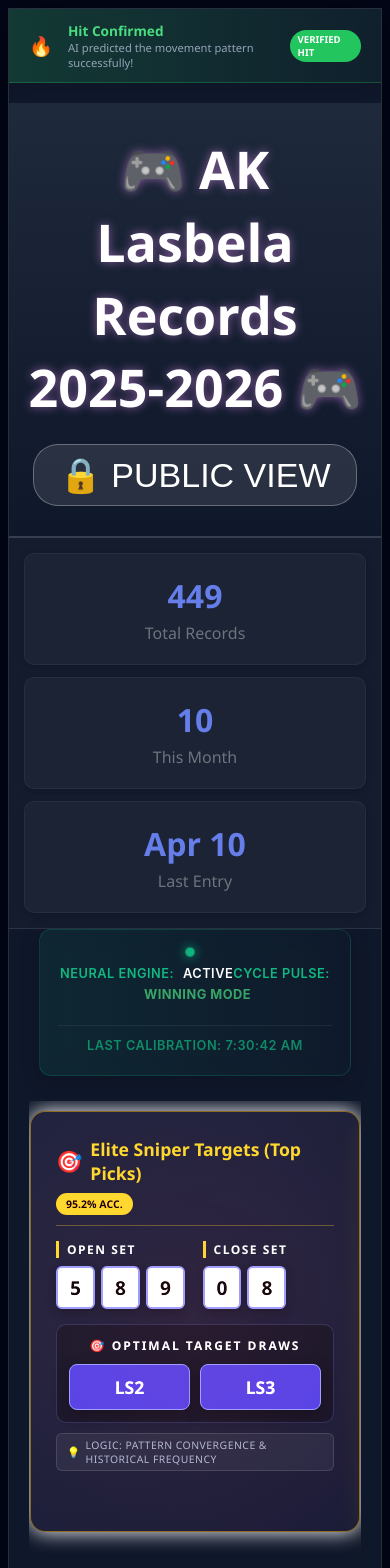
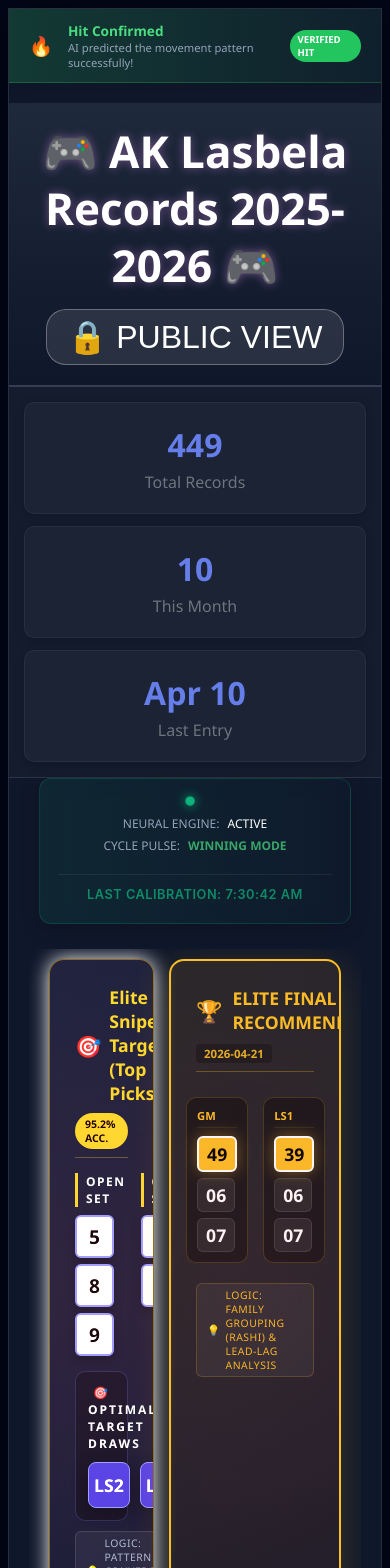
Before and after one commit to umairrana007/ak-lasbela-analysis, a React app in the folder frontend/: page / in a window 390 px wide. Shown: the top 1568 px of the page. Built offline with nearby package versions, Linux system fonts and the light colour scheme; no server answers; the database is empty; the HTML template or start-up script is replaced by a standard one.

Commit message:
UI: Refined mobile responsiveness for iPhone 12 Pro and Samsung S20 Ultra. Fixed Intelligence Center swiping and status banner stacking.

```diff
--- a/frontend/src/App.jsx
+++ b/frontend/src/App.jsx
@@ -550,11 +550,11 @@ const App = () => {
             <div className="ai-status-banner">
                 <div className="status-primary">
                     <span className="ai-status-indicator"></span>
-                    <span className="neural-calibration-text">
-                        NEURAL ENGINE: <span style={{color: '#fff', marginLeft: '5px'}}>ACTIVE</span>
+                    <div className="neural-calibration-content">
+                        <span className="neural-engine-label">NEURAL ENGINE: <span style={{color: '#fff', marginLeft: '5px'}}>ACTIVE</span></span>
                         <span className="status-divider">|</span>
-                        CYCLE PULSE: <span style={{color: '#4ade80', marginLeft: '5px', animation: 'pulse 2s infinite', fontWeight: 'bold'}}>WINNING MODE</span>
-                    </span>
+                        <span className="cycle-pulse-label">CYCLE PULSE: <span style={{color: '#4ade80', marginLeft: '5px', animation: 'pulse 2s infinite', fontWeight: 'bold'}}>WINNING MODE</span></span>
+                    </div>
                 </div>
                 <div className="neural-calibration-text status-secondary" style={{opacity: 0.8, fontSize: '0.75em'}}>
                     LAST CALIBRATION: {calibrationTime}
@@ -788,7 +788,7 @@ const App = () => {
 
                             <div className="main-section" style={{background: 'linear-gradient(135deg, #4ade80 0%, #22c55e 100%)', borderRadius: '10px', padding: '15px', marginTop: '10px'}}>
                                 <div className="main-label" style={{color: 'rgba(0,0,0,0.6)', fontWeight: '800', fontSize: '0.7em'}}>MAIN TARGET</div>
-                                <div className="main-value" style={{color: '#000', fontWeight: '950', fontSize: '2.5em', lineHeight: '1'}}>
+                                <div className="main-value" style={{color: '#000', fontWeight: '950', lineHeight: '1'}}>
                                     {predictions.results?.[key]?.primary !== undefined ? String(predictions.results[key].primary).padStart(2, '0') : '??'}
                                 </div>
                             </div>
@@ -811,16 +811,16 @@ const App = () => {
 
                 {/* Intelligence Footer Stats */}
                 <div className="intelligence-footer" style={{display: 'flex', gap: '15px', marginTop: '25px', padding: '20px', background: 'rgba(0,0,0,0.3)', borderRadius: '12px', border: '1px solid rgba(255,255,255,0.08)', flexWrap: 'wrap'}}>
-                    <div style={{flex: '1 1 100px', textAlign: 'center'}}>
-                        <div style={{fontSize: '0.65em', opacity: 0.6, textTransform: 'uppercase', letterSpacing: '1px', marginBottom: '5px'}}>COMBINED SUM</div>
-                        <div style={{fontSize: '1.5em', fontWeight: '950', color: '#fbbf24'}}>
+                    <div className="footer-stat">
+                        <div className="footer-stat-label">COMBINED SUM</div>
+                        <div className="footer-stat-value" style={{color: '#fbbf24'}}>
                             {Object.values(predictions.results || {}).reduce((sum, res) => sum + (parseInt(res.primary) || 0), 0)}
                         </div>
                     </div>
                     <div className="footer-divider" style={{width: '1px', background: 'rgba(255,255,255,0.1)'}}></div>
-                    <div style={{flex: '1 1 100px', textAlign: 'center'}}>
-                        <div style={{fontSize: '0.65em', opacity: 0.6, textTransform: 'uppercase', letterSpacing: '1px', marginBottom: '5px'}}>O/E RATIO</div>
-                        <div style={{fontSize: '1.5em', fontWeight: '950', color: '#818cf8'}}>
+                    <div className="footer-stat">
+                        <div className="footer-stat-label">O/E RATIO</div>
+                        <div className="footer-stat-value" style={{color: '#818cf8'}}>
                             {(() => {
                                 const vals = Object.values(predictions.results || {}).map(r => parseInt(r.primary)).filter(n => !isNaN(n));
                                 const odd = vals.filter(n => n % 2 !== 0).length;
@@ -829,9 +829,9 @@ const App = () => {
                         </div>
                     </div>
                     <div className="footer-divider" style={{width: '1px', background: 'rgba(255,255,255,0.1)'}}></div>
-                    <div style={{flex: '1 1 100px', textAlign: 'center'}}>
-                        <div style={{fontSize: '0.65em', opacity: 0.6, textTransform: 'uppercase', letterSpacing: '1px', marginBottom: '5px'}}>AVG GAP</div>
-                        <div style={{fontSize: '1.5em', fontWeight: '950', color: '#4ade80'}}>14.2d</div>
+                    <div className="footer-stat">
+                        <div className="footer-stat-label">AVG GAP</div>
+                        <div className="footer-stat-value" style={{color: '#4ade80'}}>14.2d</div>
                     </div>
                 </div>
 
--- a/frontend/src/index.css
+++ b/frontend/src/index.css
@@ -534,10 +534,10 @@ tbody tr:nth-child(even) .day-column {
     .header-responsive {
         display: flex !important;
         flex-direction: column !important;
-        gap: 15px !important;
-        padding: 30px 15px !important;
+        gap: 12px !important;
+        padding: 20px 10px !important;
         height: auto !important;
-        min-height: 120px !important;
+        min-height: 100px !important;
         align-items: center !important;
         text-align: center !important;
         background: linear-gradient(180deg, rgba(30, 41, 59, 1) 0%, rgba(15, 23, 42, 1) 100%) !important;
@@ -546,12 +546,12 @@ tbody tr:nth-child(even) .day-column {
     }
 
     .header-title {
-        font-size: 1.3em !important;
+        font-size: 1.1em !important;
         width: 100% !important;
         margin: 0 !important;
-        line-height: 1.4 !important;
+        line-height: 1.3 !important;
         color: #fff !important;
-        text-shadow: 0 0 10px rgba(240, 147, 251, 0.5) !important;
+        text-shadow: 0 0 10px rgba(240, 147, 251, 0.4) !important;
     }
 
     .admin-toggle-btn {
@@ -562,11 +562,11 @@ tbody tr:nth-child(even) .day-column {
         background: rgba(255,255,255,0.1) !important;
         border: 1px solid rgba(255,255,255,0.3) !important;
         color: #fff !important;
-        padding: 10px 25px !important;
-        border-radius: 25px !important;
-        font-size: 0.85em !important;
+        padding: 8px 20px !important;
+        border-radius: 20px !important;
+        font-size: 0.8em !important;
         width: auto !important;
-        margin-top: 5px !important;
+        margin-top: 2px !important;
         display: inline-block !important;
     }
 
@@ -585,9 +585,22 @@ tbody tr:nth-child(even) .day-column {
 
     .status-primary {
         flex-direction: column !important;
-        gap: 8px !important;
+        gap: 10px !important;
         display: flex !important;
         align-items: center !important;
+    }
+
+    .neural-calibration-content {
+        display: flex !important;
+        flex-direction: column !important;
+        gap: 5px !important;
+        align-items: center !important;
+    }
+
+    .neural-engine-label, .cycle-pulse-label {
+        font-size: 0.75em !important;
+        white-space: nowrap !important;
+        color: #94a3b8 !important;
     }
 
     .status-divider {
@@ -636,13 +649,38 @@ tbody tr:nth-child(even) .day-column {
         display: none;
     }
 
-    .neural-card, .prediction-item {
-        width: calc(100vw - 60px) !important; /* Adjusted for better fit */
+    .analysis-grid {
+        display: flex !important;
+        overflow-x: auto !important;
+        scroll-snap-type: x mandatory !important;
+        gap: 15px !important;
+        padding: 10px 5px !important;
+        margin: 0 -15px !important;
+        width: calc(100% + 30px) !important;
+        -webkit-overflow-scrolling: touch !important;
+    }
+
+    .prediction-item {
+        width: calc(100vw - 60px) !important;
         min-width: calc(100vw - 60px) !important;
         scroll-snap-align: center !important;
         flex-shrink: 0 !important;
         margin: 0 !important;
         box-sizing: border-box !important;
+        padding: 15px !important;
+    }
+
+    .main-value {
+        font-size: 2em !important;
+    }
+
+    .draw-name {
+        font-size: 0.85em !important;
+    }
+
+    .neural-title {
+        font-size: 1em !important;
+        padding-bottom: 8px !important;
     }
 
     /* Table Fix */
@@ -719,17 +757,36 @@ tbody tr:nth-child(even) .day-column {
     }
 
     .intelligence-footer {
-        padding: 20px 10px !important;
+        padding: 15px 10px !important;
         justify-content: center !important;
-        gap: 15px !important;
+        gap: 10px !important;
     }
 
     .footer-divider {
         display: none !important;
     }
 
-    .intelligence-footer > div {
-        flex: 1 1 40% !important;
+    .footer-stat {
+        flex: 1 1 30% !important;
+        min-width: 80px !important;
+        text-align: center !important;
+    }
+
+    .footer-stat-label {
+        font-size: 0.6em !important;
+        opacity: 0.6 !important;
+        text-transform: uppercase !important;
+        letter-spacing: 1px !important;
+        margin-bottom: 5px !important;
+    }
+
+    .footer-stat-value {
+        font-size: 1.2em !important;
+        fontWeight: 950 !important;
+    }
+
+    .intelligence-footer [style*="font-size: 1.5em"] {
+        display: none !important; /* Cleanup old inline */
     }
 
     /* Heatmap Label Fix */
```
